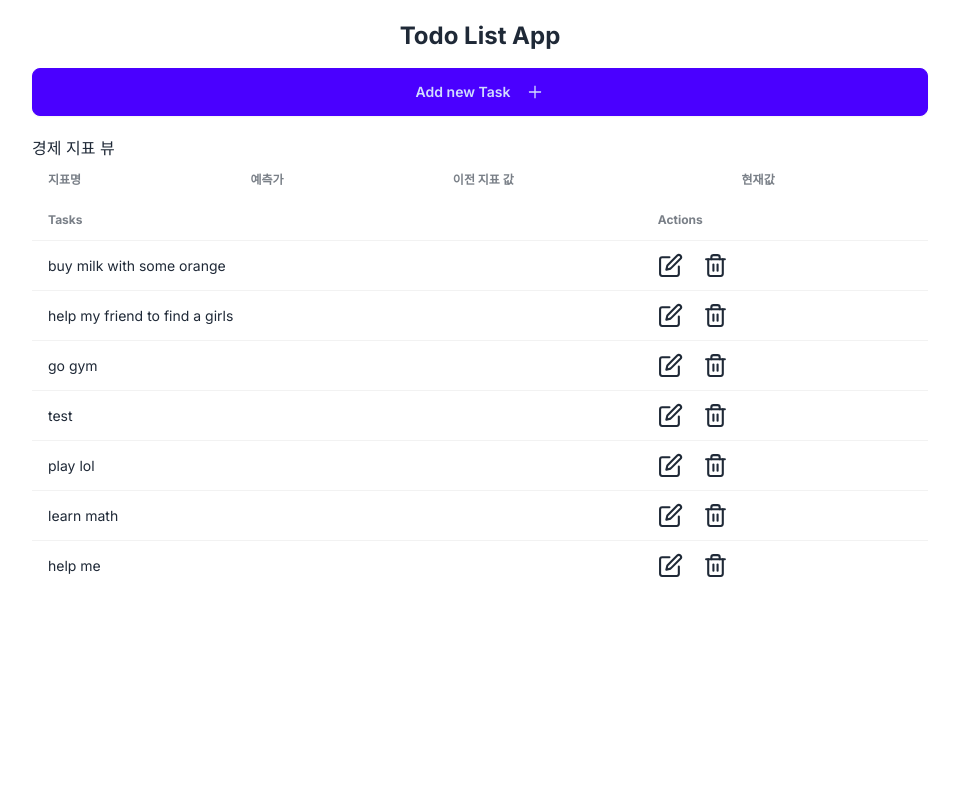
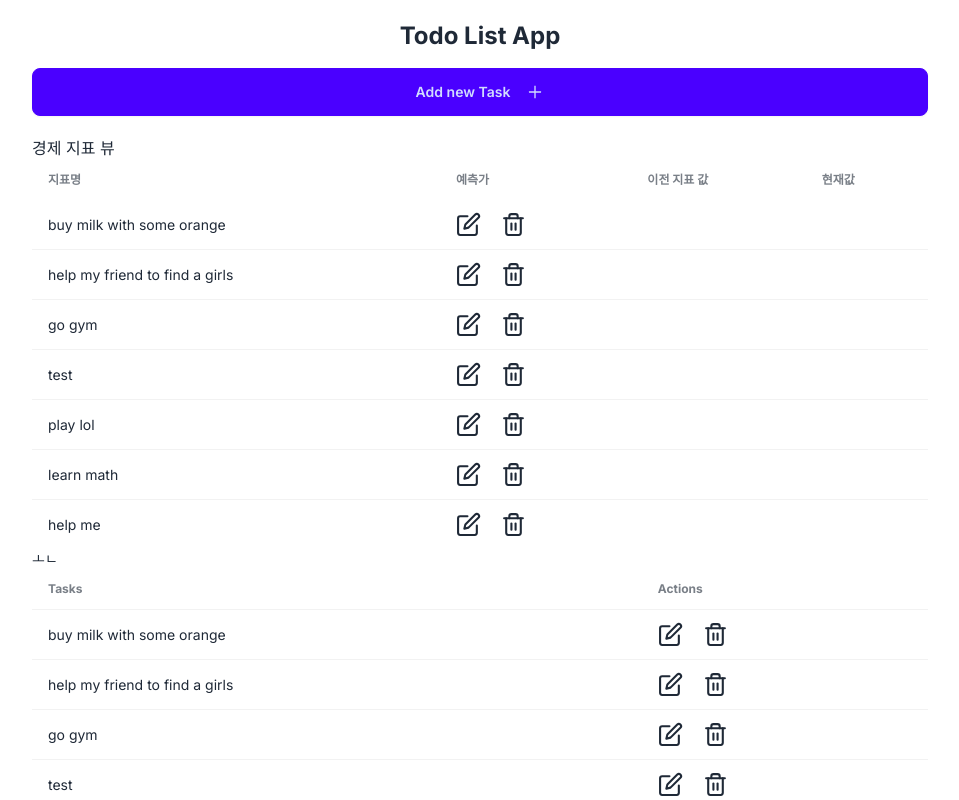
Before and after one commit to SeoDongOk/youtube_Next13_Todo, a Next.js app in the folder simple-todoapp/: page / in a window 1280 px wide. Shown: the top 800 px of the page, without its empty margins (160-1119 px from the left). Built offline with nearby package versions, Linux system fonts and the light colour scheme; data requests are answered from the project's data file.

Commit message:
@add body

```diff
--- a/simple-todoapp/app/components/TodoList.tsx
+++ b/simple-todoapp/app/components/TodoList.tsx
@@ -18,6 +18,12 @@ const TodoList: React.FC<TodoListProps> = ({ tasks }) => {
             <th>이전 지표 값</th>
             <th>현재값</th>
           </thead>
+          <tbody>
+            {tasks.map((task) => (
+              <Task key={task.id} task={task} />
+            ))}
+          </tbody>
+          ㅗㄴ
         </table>
       </div>
       <table className="table w-full">
```
